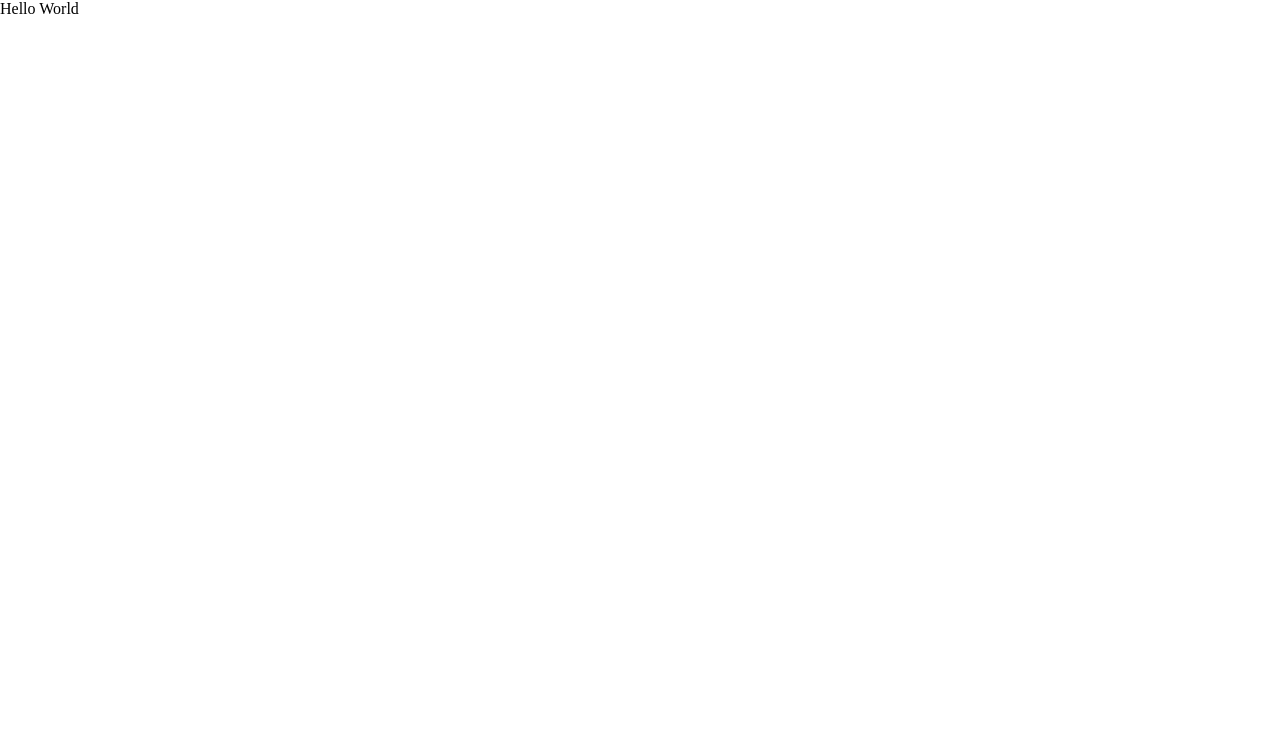
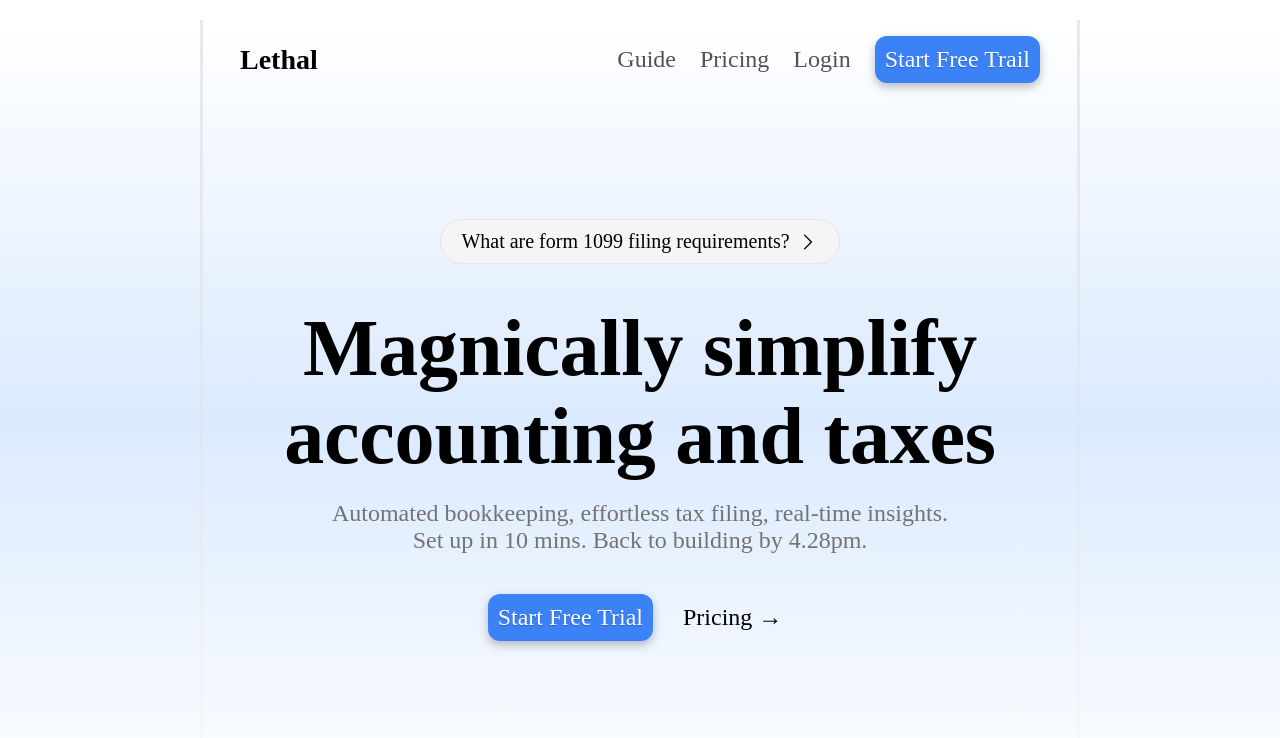
Before and after one commit to jimit8929/RTK_Tailwindcss, a Next.js app in the folder tailwindcss/: page / in a window 1280 px wide. Shown: the top 738 px of the page. Built offline with nearby package versions, Linux system fonts and the light colour scheme.

Commit message:
feat: add initial page layout with Navbar, Hero section, and global styling.

```diff
--- a/tailwindcss/app/globals.css
+++ b/tailwindcss/app/globals.css
@@ -1,8 +1,156 @@
 @import url('https://fonts.googleapis.com/css2?family=Inter:opsz,wght@14..32,600&family=Urbanist:ital,wght@0,100..900;1,100..900&display=swap');
 
-*{
-  padding:0;
-  margin:0;
-  box-sizing:border-box;
+* {
+  padding: 0;
+  margin: 0;
+  box-sizing: border-box;
 
 }
+
+.container {
+  max-width: 800px;
+  margin: 0 auto;
+  position: relative;
+  height: 100vh;
+  font-size: xx-large;
+}
+
+.layout {
+  height: 100vh;
+  background-image: linear-gradient(to bottom, white, #dbeafe, white);
+}
+
+.navbar-root {
+  display: flex;
+  justify-content: space-between;
+  margin-top: 20px;
+  margin-bottom: 20px;
+  align-items: center;
+  padding: 16px 0px;
+}
+
+.logo {
+  font-size: 28px;
+  font-weight: 800;
+}
+
+.links {
+  display: flex;
+  gap: 24px;
+  align-items: center;
+}
+
+.link-items {
+  font-size: 24px;
+  text-decoration: none;
+  color: #525252;
+}
+
+.link-items:hover {
+  color: black;
+  transition: color 0.2s ease-in-out;
+}
+
+.btn {
+  all: unset;
+  font-size: 24px;
+  padding: 10px 10px;
+  background-color: #3b82f6;
+  border-radius: 12px;
+  color: #ffffff;
+  text-shadow: 0px 0.5px 1px rgba(0, 0, 0, 0.25);
+  box-shadow: 0px 4px 10px rgba(0, 0, 0, 0.25);
+  cursor: pointer;
+}
+
+.hero-root {
+  padding: 100px 0px;
+}
+
+.badge {
+  font-size: 20px;
+  max-width: 400px;
+  border-radius: 50px;
+  background-color: #f5f5f5;
+  padding: 10px 20px;
+  width: fit-content;
+  margin: 0 auto;
+  border: 0.5px solid #e5e5e5;
+  display: flex;
+  justify-content: center;
+  align-items: center;
+  gap: 7px;
+}
+
+.badge svg {
+  height: 22px;
+  width: 22px;
+}
+
+.badge:hover {
+  background-color: #e5e5e5;
+  transition: background-color 0.2s ease-in-out;
+}
+
+.hero-title {
+  font-size: 80px;
+  font-weight: bold;
+  text-align: center;
+  letter-spacing: -0.2px;
+  line-height: 1.1;
+  margin-top: 40px;
+
+}
+
+
+.hero-subtitle {
+  font-size: 24px;
+  color: #737373;
+  text-align: center;
+  max-width: 650px;
+  margin: 20px auto;
+}
+
+.hero-cta {
+  display: flex;
+  justify-content: center;
+  margin-top: 40px;
+  gap: 20px;
+}
+
+.btn-secondary {
+  all: unset;
+  color: black;
+  font-size: 24px;
+  cursor: pointer;
+  display: flex;
+  align-items: center;
+  gap: 8px;
+  padding: 10px 10px;
+  border-radius: 16px;
+  transition: background-color 0.2s ease-in-out;
+
+  &:hover {
+    background-color: #f5f5f5;
+  }
+}
+
+.left-line {
+  position: absolute;
+  top: 0;
+  left: -40px;
+  width: 3px;
+  height: 100%;
+  background: linear-gradient(to bottom, #d4d4d4, #f5f5f5);
+  opacity: 50%;
+}
+
+.right-line {
+  position: absolute;
+  top: 0;
+  right: -40px;
+  width: 3px;
+  height: 100%;
+  background: linear-gradient(to bottom, #d4d4d4, #f5f5f5);
+  opacity: 50%;
+}
--- a/tailwindcss/app/page.tsx
+++ b/tailwindcss/app/page.tsx
@@ -1,8 +1,19 @@
+
+import { Container } from "@/components/Container"
+import Hero from "@/components/hero"
+import { Navbar } from "@/components/navbar"
 import React from 'react'
 
 const page = () => {
   return (
-    <div>Hello World</div>
+    <div className="layout">
+      <Container>
+        <div className="left-line" />
+        <div className="right-line" />
+        <Navbar />
+        <Hero />
+      </Container>
+    </div>
   )
 }
 
--- /dev/null
+++ b/tailwindcss/components/Container.tsx
@@ -0,0 +1,7 @@
+import React from 'react'
+
+export const Container = ({children} : {children:React.ReactNode}) => {
+  return (
+    <div className='container'>{children}</div>
+  )
+}
--- /dev/null
+++ b/tailwindcss/components/hero.tsx
@@ -0,0 +1,28 @@
+import React from 'react'
+
+const Hero = () => {
+  return (
+    <div className='hero-root'>
+      <div className="badge">
+        <span>What are form 1099 filing requirements?</span>
+        <svg xmlns="http://www.w3.org/2000/svg" fill="none" viewBox="0 0 24 24" strokeWidth={1.5} stroke="currentColor" className="w-6 h-6">
+          <path strokeLinecap="round" strokeLinejoin="round" d="M8.25 4.5l7.5 7.5-7.5 7.5" />
+        </svg>
+      </div>
+
+      <h1 className='hero-title'>Magnically simplify accounting and taxes</h1>
+
+      <p className="hero-subtitle">
+        Automated bookkeeping, effortless tax filing, real-time insights. Set up in 10 mins. Back to building by 4.28pm.
+      </p>
+
+      <div className="hero-cta">
+        <button className="btn">Start Free Trial</button>
+        <button className="btn btn-secondary"><span>Pricing {"→"}</span>
+        </button>
+      </div>
+    </div>
+  )
+}
+
+export default Hero
--- /dev/null
+++ b/tailwindcss/components/navbar.tsx
@@ -0,0 +1,23 @@
+export const Navbar = () => {
+
+  const links = [
+    { title: "Guide", href: "#" },
+    { title: "Pricing", href: "#" },
+    { title: "Login", href: "#" },
+
+  ]
+
+  return (
+    <div className="navbar-root">
+      <div className="logo">Lethal</div>
+      <div className="links">
+        {links.map((link, idx) => {
+          return (
+            <a href={link.href} key={idx} className="link-items">{link.title}</a>
+          )
+        })}
+        <button className="btn">Start Free Trail</button>
+      </div>
+    </div>
+  )
+}
```
